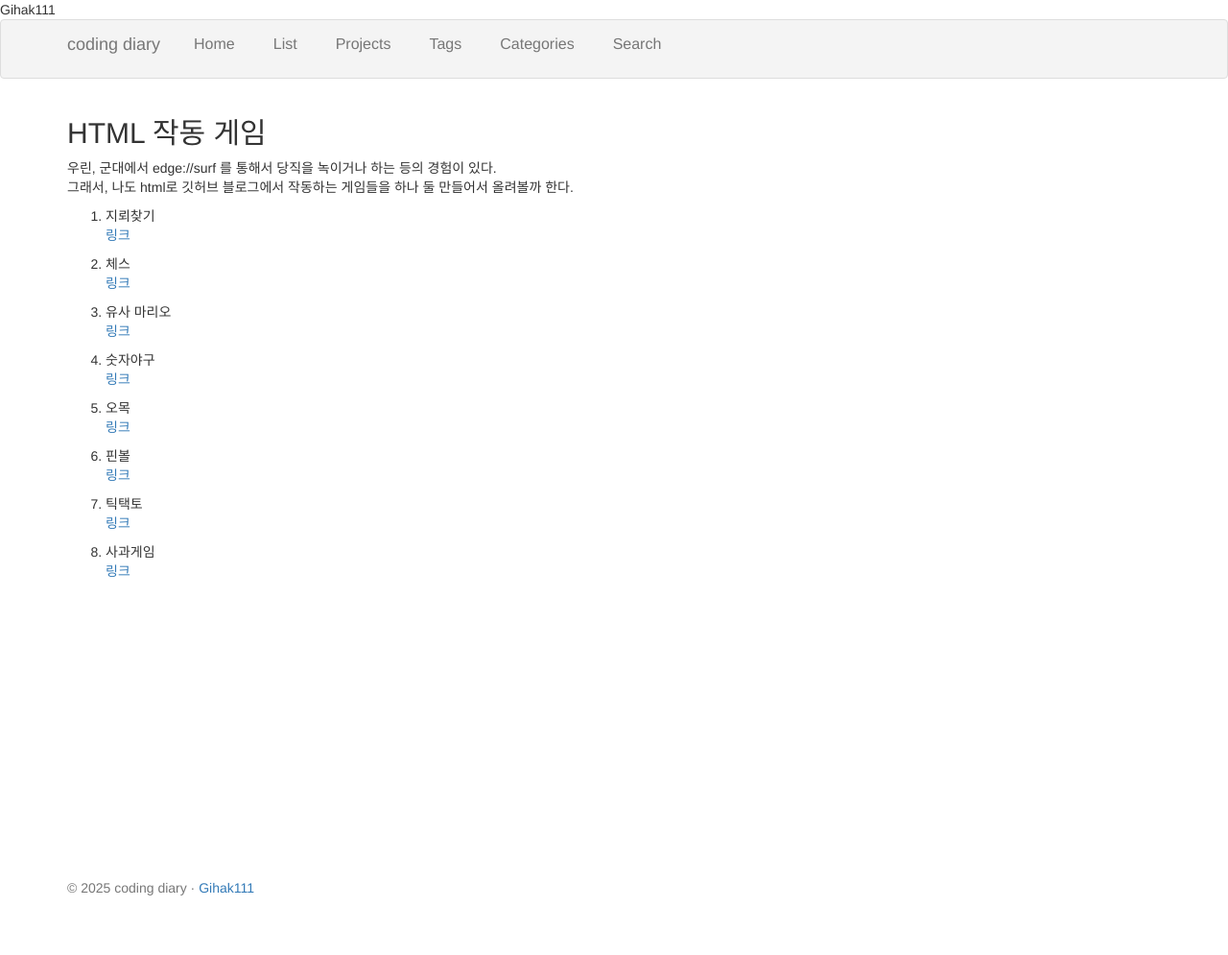
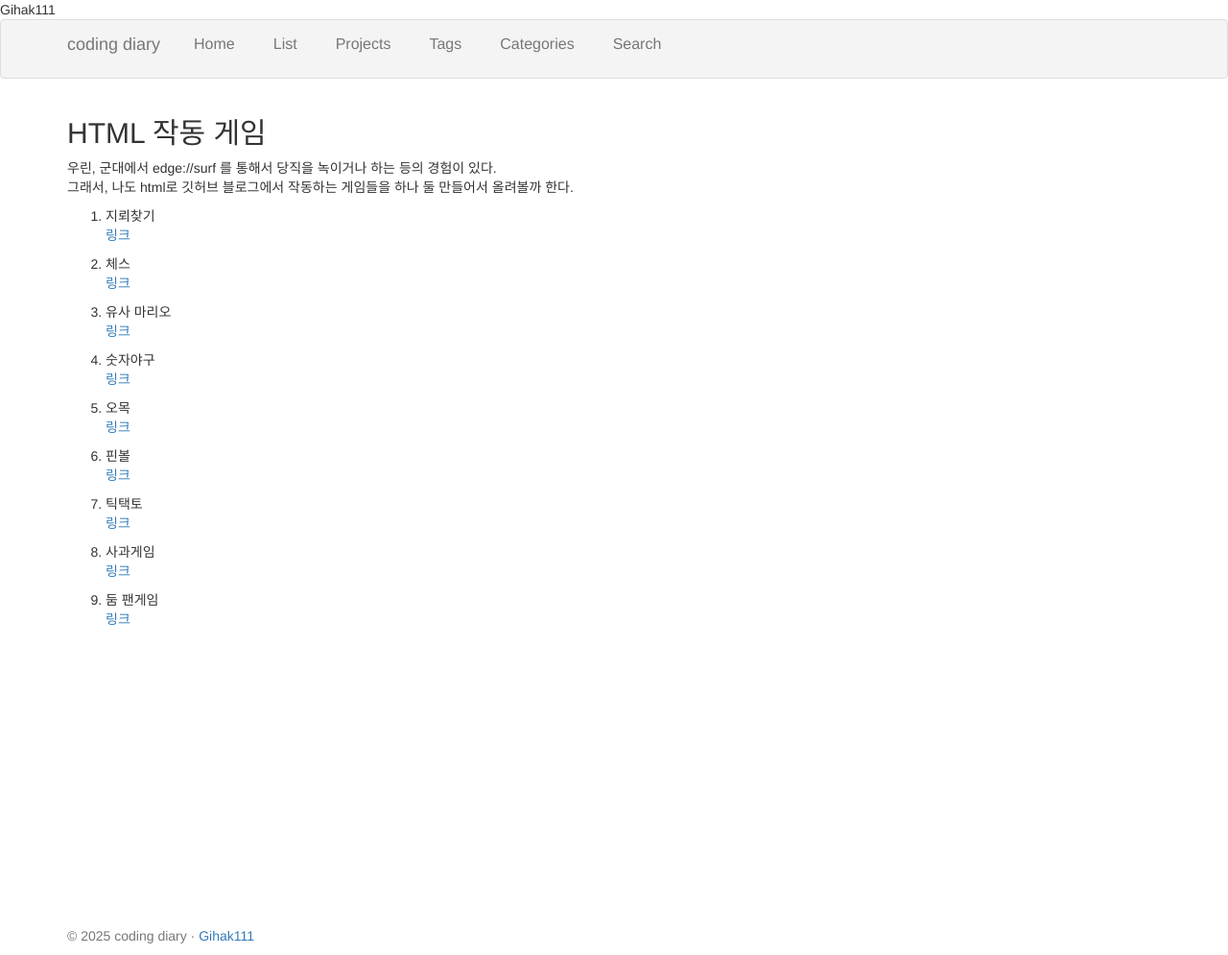
Before and after one commit to Gihak111/Gihak111.github.io, a Jekyll site: the page built from _posts/2025-04-16-Game_List_upload.md, in a window 1280 px wide. Shown: the whole page at 96% size. Built offline with Jekyll 4.4.1, drawn with Linux system fonts in a browser that asks for light colours; before the commit the page ends 945 px from its top, so only the background shows below that.

Commit message:
Update 2025-04-16-Game_List_upload.md

```diff
--- a/_posts/2025-04-16-Game_List_upload.md
+++ b/_posts/2025-04-16-Game_List_upload.md
@@ -36,3 +36,6 @@ sidebar:
 
 8. 사과게임
 [링크](https://gihak111.github.io/game/apple_game.html)
+
+8. 둠 팬게임
+[링크](https://gihak111.github.io/game/doom-slayer.html)
```
